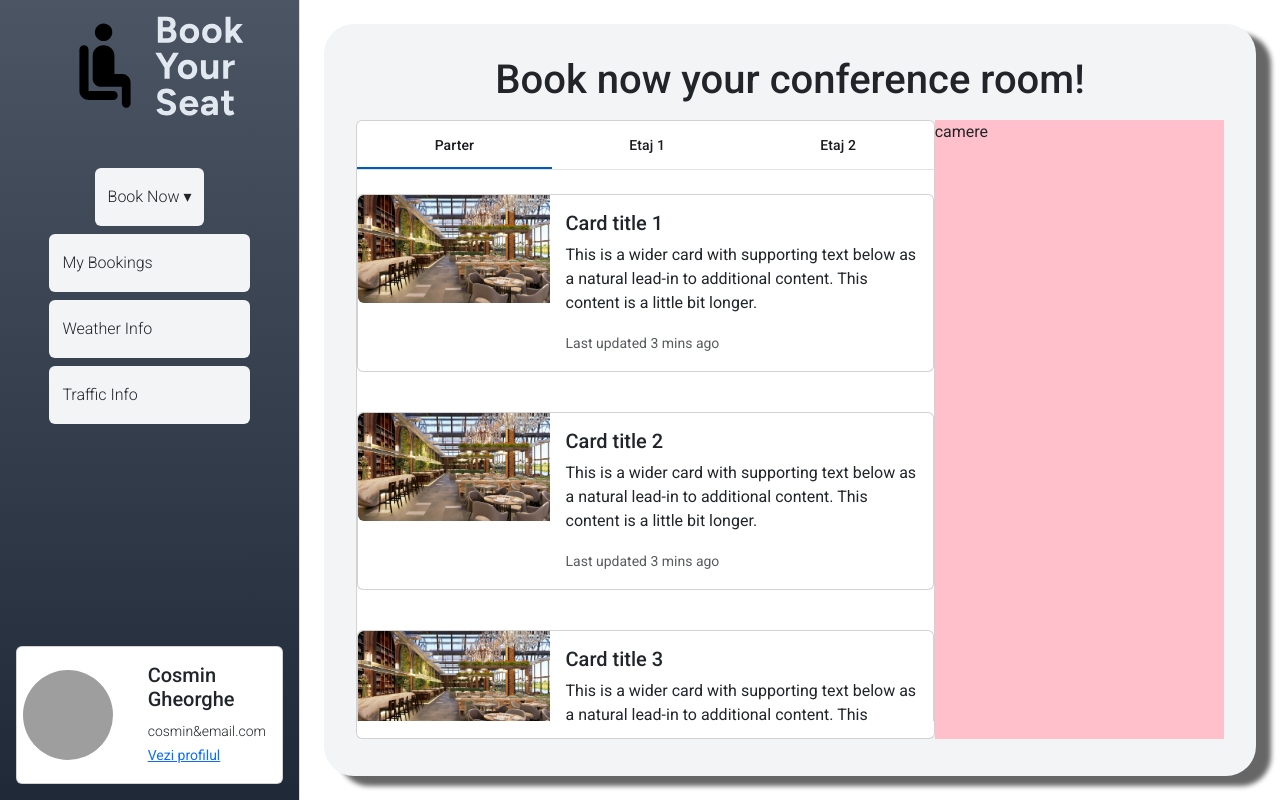
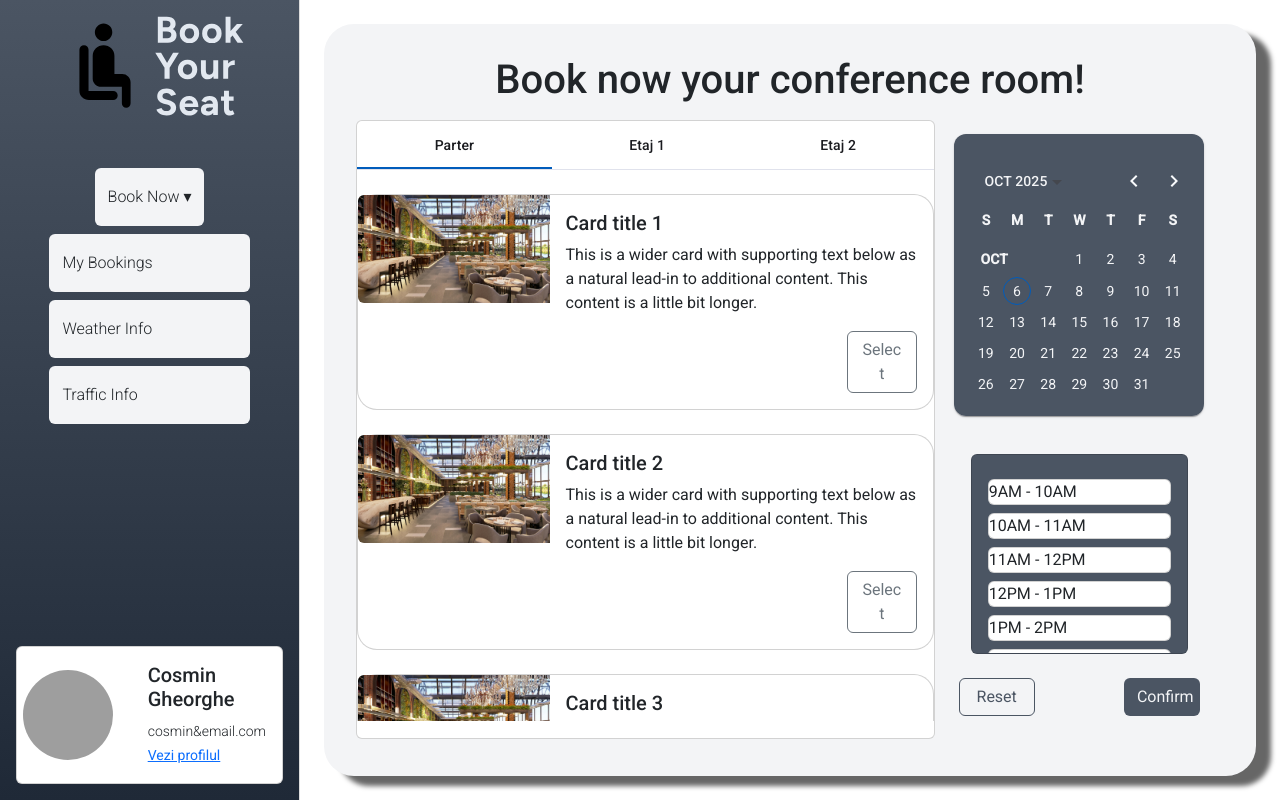
Before and after one commit to ITSSBackToSchool/echipa-3-frontend, an Angular app: page /conference-rooms in a window 1280 px wide. Built offline with nearby package versions, Linux system fonts and the light colour scheme; grey boxes are pictures that could not be loaded.

Commit message:
create selector-ore and calendar conference

```diff
--- /dev/null
+++ b/src/app/calendar-conference/calendar-conference.component.html
@@ -0,0 +1,3 @@
+<mat-card class="conference-seats-calendar">
+  <mat-calendar [(selected)]="selected"></mat-calendar>
+</mat-card>
--- /dev/null
+++ b/src/app/calendar-conference/calendar-conference.component.ts
@@ -0,0 +1,18 @@
+import { ChangeDetectionStrategy, Component, model } from '@angular/core';
+import { MatCardModule } from '@angular/material/card';
+import { provideNativeDateAdapter } from '@angular/material/core';
+import { MatDatepickerModule } from '@angular/material/datepicker';
+
+/** @title Datepicker inline calendar example */
+@Component({
+  selector: 'app-calendar-conference-component',
+  templateUrl: './calendar-conference.component.html',
+  styleUrl: './calendar-conference.component.css',
+  providers: [provideNativeDateAdapter()],
+  standalone: true,
+  imports: [MatCardModule, MatDatepickerModule],
+  changeDetection: ChangeDetectionStrategy.OnPush,
+})
+export class CalendarConferenceComponent {
+  selected = model<Date | null>(null);
+}
--- a/src/app/pages/conference-rooms/conference-rooms.component.css
+++ b/src/app/pages/conference-rooms/conference-rooms.component.css
@@ -8,3 +8,23 @@
 .container {
   height: 100vh;
 }
+.btn-confirm {
+  color: #f3f4f6;
+  background-color: #4b5563;
+  width: 70%;
+}
+.btn-confirm:hover {
+  color: #f3f4f6;
+  background-color: #f59e0b;
+  transition: 0.3s all ease;
+}
+.btn-reset {
+  color: #4b5563;
+  border-color: #4b5563;
+  width: 70%;
+}
+.btn-reset:hover {
+  color: #f3f4f6;
+  background-color: #4b5563;
+  transition: 0.3s all ease;
+}
--- a/src/app/pages/conference-rooms/conference-rooms.component.html
+++ b/src/app/pages/conference-rooms/conference-rooms.component.html
@@ -7,7 +7,27 @@
       <div class="col-8 card">
         <app-room-selector></app-room-selector>
       </div>
-      <div class="col-4" style="background-color: pink">camere</div>
+      <div class="col-4">
+        <div
+          class="row m-0 d-flex align-items-center justify-content-center"
+          style="height: 50%"
+        >
+          <div class="col-auto">
+            <app-calendar-conference-component></app-calendar-conference-component>
+          </div>
+        </div>
+        <div class="row m-0 p-4">
+          <app-selector-ore></app-selector-ore>
+        </div>
+        <div class="row m-0" style="height: 10%">
+          <div class="col-6 ps-4">
+            <button type="button" class="btn btn-reset">Reset</button>
+          </div>
+          <div class="col-6 text-end pe-4">
+            <button type="button" class="btn btn-confirm">Confirm</button>
+          </div>
+        </div>
+      </div>
     </div>
   </div>
 </div>
--- a/src/app/room-selector/room-selector.component.css
+++ b/src/app/room-selector/room-selector.component.css
@@ -10,3 +10,13 @@
 .vertical-scroll-tabs .mat-tab-body {
   height: 100%;
 }
+.card-img-container {
+  height: 100%;
+}
+
+.card-img-container img {
+  height: 300px;
+  width: 100%;
+  object-fit: cover;
+  display: block;
+}
--- a/src/app/room-selector/room-selector.component.html
+++ b/src/app/room-selector/room-selector.component.html
@@ -4,8 +4,8 @@
       <div class="d-grid gap-4 mt-4 justify-content-center">
         <div
           *ngFor="let card of [1, 2, 3, 4, 5]"
-          class="card mb-3"
-          style="max-width: 750px"
+          class="card"
+          style="max-width: 750px; border-radius: 20px"
         >
           <div class="row g-0">
             <div class="col-md-4">
@@ -23,11 +23,17 @@
                   lead-in to additional content. This content is a little bit
                   longer.
                 </p>
-                <p class="card-text">
-                  <small class="text-body-secondary"
-                    >Last updated 3 mins ago</small
-                  >
-                </p>
+                <div class="row justify-content-end">
+                  <div class="col-9"></div>
+                  <div class="col-3">
+                    <button
+                      type="button"
+                      class="btn btn-outline-secondary w-100"
+                    >
+                      Select
+                    </button>
+                  </div>
+                </div>
               </div>
             </div>
           </div>
@@ -45,10 +51,10 @@
           style="max-width: 750px"
         >
           <div class="row g-0">
-            <div class="col-md-4">
+            <div class="col-md-4 card-img-container">
               <img
                 src="pexels-quark-studio-1159039-3201921.jpg"
-                class="img-fluid rounded-start"
+                class="img-fluid d-block"
                 alt="..."
               />
             </div>
--- /dev/null
+++ b/src/app/selector-ore/selector-ore.component.css
@@ -0,0 +1,4 @@
+.selected {
+  background-color: #f59e0b;
+  color: white;
+}
--- /dev/null
+++ b/src/app/selector-ore/selector-ore.component.html
@@ -0,0 +1,13 @@
+<div
+  class="card card-ore overflow-auto p-3"
+  style="height: 200px; background-color: #4b5563"
+>
+  <div
+    class="card mt-2"
+    *ngFor="let ora of ore; let i = index"
+    [ngClass]="{ selected: isSelected(i) }"
+    (click)="toggleSelection(i)"
+  >
+    {{ ora }}
+  </div>
+</div>
--- /dev/null
+++ b/src/app/selector-ore/selector-ore.component.ts
@@ -0,0 +1,49 @@
+import { Component } from '@angular/core';
+import { CommonModule } from '@angular/common';
+
+@Component({
+  selector: 'app-selector-ore',
+  standalone: true,
+  imports: [CommonModule],
+  templateUrl: './selector-ore.component.html',
+  styleUrls: ['./selector-ore.component.css'],
+})
+export class SelectorOreComponent {
+  ore = [
+    '9AM - 10AM',
+    '10AM - 11AM',
+    '11AM - 12PM',
+    '12PM - 1PM',
+    '1PM - 2PM',
+    '2PM - 3PM',
+  ];
+
+  startIndex: number | null = null;
+  endIndex: number | null = null;
+
+  toggleSelection(index: number) {
+    if (this.startIndex === null) {
+      this.startIndex = index;
+      this.endIndex = index;
+    } else if (
+      this.endIndex !== null &&
+      (index === this.endIndex + 1 || index === this.startIndex - 1)
+    ) {
+      if (index > this.endIndex!) {
+        this.endIndex = index;
+      } else if (index < this.startIndex!) {
+        this.startIndex = index;
+      }
+    } else {
+      this.startIndex = index;
+      this.endIndex = index;
+    }
+    console.log(`Acesta e start ${this.startIndex}`);
+    console.log(`Acesta e end ${this.endIndex}`);
+  }
+
+  isSelected(index: number): boolean {
+    if (this.startIndex === null || this.endIndex === null) return false;
+    return index >= this.startIndex && index <= this.endIndex;
+  }
+}
--- a/src/styles.css
+++ b/src/styles.css
@@ -1,6 +1,5 @@
 .mat-calendar-body-selected {
   background-color: orange !important;
-  color: #4b5563;
 }
 html,
 body {
@@ -13,6 +12,49 @@ body {
 .demo-inline-calendar-card {
   width: 300px;
 }
-::ng-deep .mat-ink-bar {
+
+.conference-seats-calendar {
+  width: 250px;
+}
+.conference-seats-calendar .mat-calendar-body-selected {
   background-color: red !important;
 }
+
+.conference-seats-calendar .mat-calendar {
+  background-color: #4b5563;
+  color: #f3f4f6;
+  border-radius: 12px;
+  padding: 8px;
+}
+.conference-seats-calendar .mat-calendar-period-button {
+  color: #f3f4f6 !important;
+  font-weight: 500;
+}
+
+.conference-seats-calendar .mat-calendar-table-header th {
+  color: #f3f4f6 !important;
+  font-weight: 600 !important;
+  text-transform: uppercase;
+}
+/* Butoanele de navigare (săgeți stânga/dreapta) */
+.conference-seats-calendar .mat-calendar-previous-button,
+.conference-seats-calendar .mat-calendar-next-button {
+  color: #f8fafc !important; /* culoare săgeți */
+}
+
+.conference-seats-calendar .mat-calendar-body-cell-content {
+  color: #f3f4f6 !important;
+}
+
+.conference-seats-calendar .mat-calendar-body-selected {
+  background-color: orange !important;
+  color: #f3f4f6 !important;
+}
+
+.conference-seats-calendar .mat-calendar-body-cell-content:hover {
+  color: #f3f4f6 !important;
+}
+.conference-seats-calendar .mat-calendar-body-label {
+  color: #f3f4f6 !important;
+  font-weight: 600;
+}
```
Also changed, not shown: src/app/pages/conference-rooms/conference-rooms.component.ts (+9 -1 lines), src/app/calendar-conference/calendar-conference.component.css (added), 2 other files (tests, documents, lock files or other folders).
